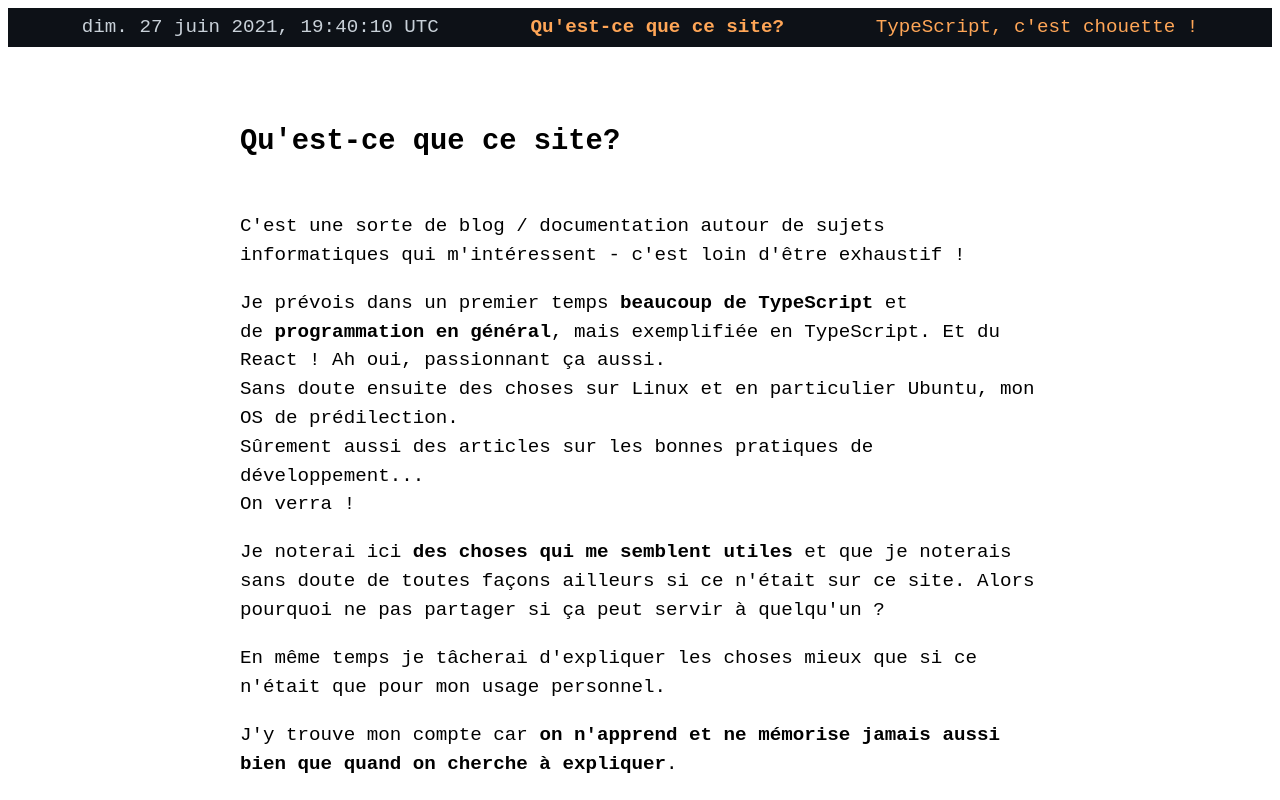
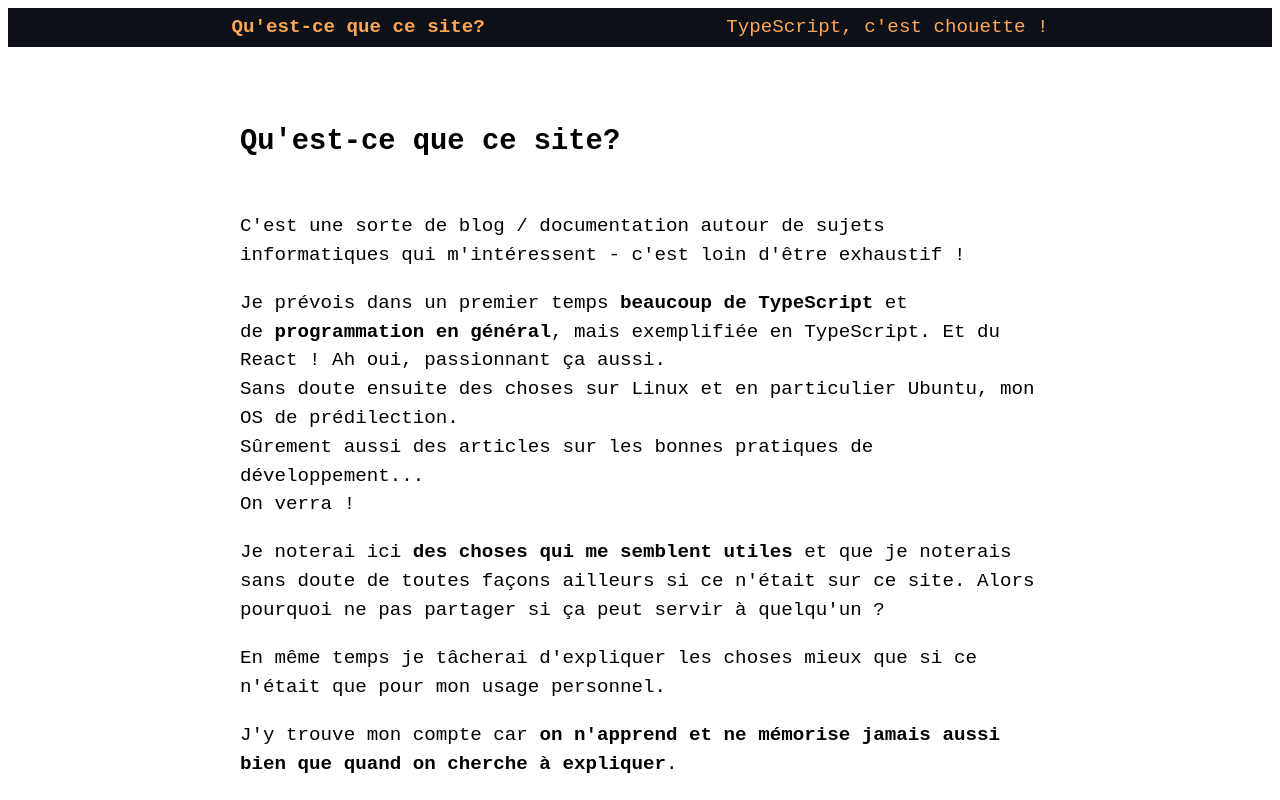
Before and after one commit to djfm/djfm.github.io, a React app: page / in a window 1280 px wide. Shown: the top 800 px of the page. Built offline with nearby package versions, Linux system fonts and the light colour scheme; the HTML template or start-up script is replaced by a standard one.

Commit message:
removed the clock
that's absurd, there's a clock at the top of every device
I just wanted to code this...

```diff
--- a/src/client/Components/Clock.tsx
+++ /dev/null
@@ -1,77 +0,0 @@
-import React, {
-  useState,
-  useEffect,
-} from 'react';
-
-import styled from 'styled-components';
-import {
-  brightColor2,
-  darkColor,
-  breakpointSmallScreenMax,
-  breakpointLargeScreenMin,
-  OnlyOnSmallScreen,
-  OnlyOnLargeScreen,
-} from './common/Styled';
-
-const Wrapper = styled.div`
-  @media (min-width: ${breakpointLargeScreenMin}) {
-    color: ${brightColor2};
-  }
-
-  @media (max-width: ${breakpointSmallScreenMax}) {
-    color: ${darkColor}
-  }
-`;
-
-export const Clock: React.FC = () => {
-  const [timestamp, setTimestamp] = useState(Date.now());
-  const formattedDate = new Intl.DateTimeFormat('fr-FR', {
-    day: '2-digit',
-    weekday: 'short',
-    month: 'short',
-    year: 'numeric',
-    hour: '2-digit',
-    minute: '2-digit',
-    second: '2-digit',
-    timeZoneName: 'short',
-  }).format(new Date(timestamp));
-
-  useEffect(() => {
-    let shouldUpdate = true;
-
-    const willUpdateClock = () => {
-      const timeoutRef = setTimeout(() => {
-        if (shouldUpdate) {
-          setTimestamp(Date.now());
-          willUpdateClock();
-        }
-      }, 1000);
-
-      const cancel = () => {
-        shouldUpdate = false;
-        clearTimeout(timeoutRef);
-      };
-
-      return cancel;
-    };
-
-    return willUpdateClock();
-  });
-
-  const [day, time] = formattedDate.split(',').map((str) => str.trim());
-
-  const markup = (
-    <Wrapper>
-      <OnlyOnLargeScreen>{formattedDate}</OnlyOnLargeScreen>
-      <OnlyOnSmallScreen>
-        {day}
-        <br />
-        {time}
-      </OnlyOnSmallScreen>
-    </Wrapper>
-  );
-
-  return markup;
-};
-
-export default Clock;
--- a/src/client/Components/MainNavLargeScreen.tsx
+++ b/src/client/Components/MainNavLargeScreen.tsx
@@ -10,8 +10,6 @@ import {
 } from './common/Styled';
 
 import routes from './common/mainMenuRoutes';
-
-import Clock from './Clock';
 
 const HUL = styled(HorizontalUnorderedList)`
 display: none;
@@ -30,9 +28,6 @@ display: none;
 
 const MainNavLargeScreen: React.FC = () => (
   <HUL>
-    <li>
-      <Clock />
-    </li>
     {routes.map(
       ({ to, title, exact }) => (
         <li key={to}>
--- a/src/client/Components/MainNavSmallScreen.tsx
+++ b/src/client/Components/MainNavSmallScreen.tsx
@@ -15,8 +15,6 @@ import {
   VerticalUnorderedList,
   StyledNavLink,
 } from './common/Styled';
-
-import Clock from './Clock';
 
 import routes from './common/mainMenuRoutes';
 
@@ -126,13 +124,6 @@ const MainNavSmallScreen: React.FC = () => {
 
   return (
     <Wrapper>
-      <div style={{
-        marginRight: 100,
-        fontSize: '1em',
-      }}
-      >
-        <Clock />
-      </div>
       {isOpen ? openMarkup() : closedMarkup()}
     </Wrapper>
   );
```
Also changed, not shown: 7 other files (tests, documents, lock files or other folders).
